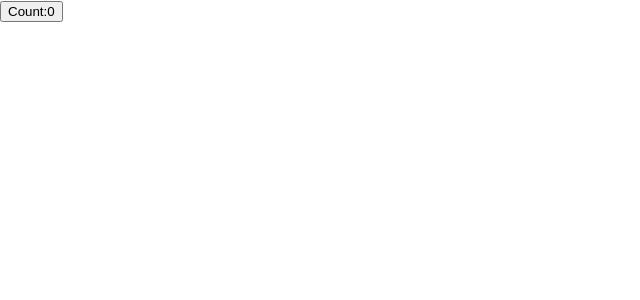
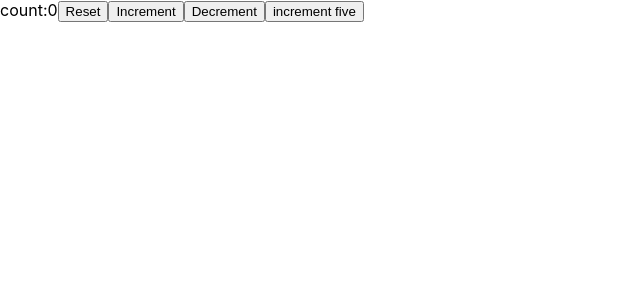
Before and after one commit to pronayguha13/React-Hook, a React (Create React App) app: page / in a window 1280 px wide. Shown: the top 300 px of the page, without its empty margins (0-640 px from the left). Built offline with nearby package versions, Linux system fonts and the light colour scheme.

Commit message:
Lesson Two

```diff
--- a/src/Components/HookCounter.js
+++ b/src/Components/HookCounter.js
@@ -1,11 +1,32 @@
 import React, { useState } from "react";
 
 const HookCounter = () => {
-  const [count, setCount] = useState(0);
+  const initialCount = 0;
+  const [count, setCount] = useState(initialCount);
+
+  //set value based on previous state
+  const incrementFive = () => {
+    // for (let index = 0; index < 5; index++) {
+    //   setCount(count + 1);
+    // }
+
+    /*
+    setCount(count + 1) => is unsafe because it can happen that it is stale
+  */
+    setCount((prevCount) => prevCount + 5);
+  };
 
   return (
     <div>
-      <button onClick={() => setCount(count + 1)}>Count:{count}</button>
+      count:{count}
+      <button onClick={() => setCount(initialCount)}>Reset</button>
+      <button onClick={() => setCount((prevCount) => prevCount + 1)}>
+        Increment
+      </button>
+      <button onClick={() => setCount((prevCount) => prevCount - 1)}>
+        Decrement
+      </button>
+      <button onClick={incrementFive}>increment five</button>
     </div>
   );
 };
```
